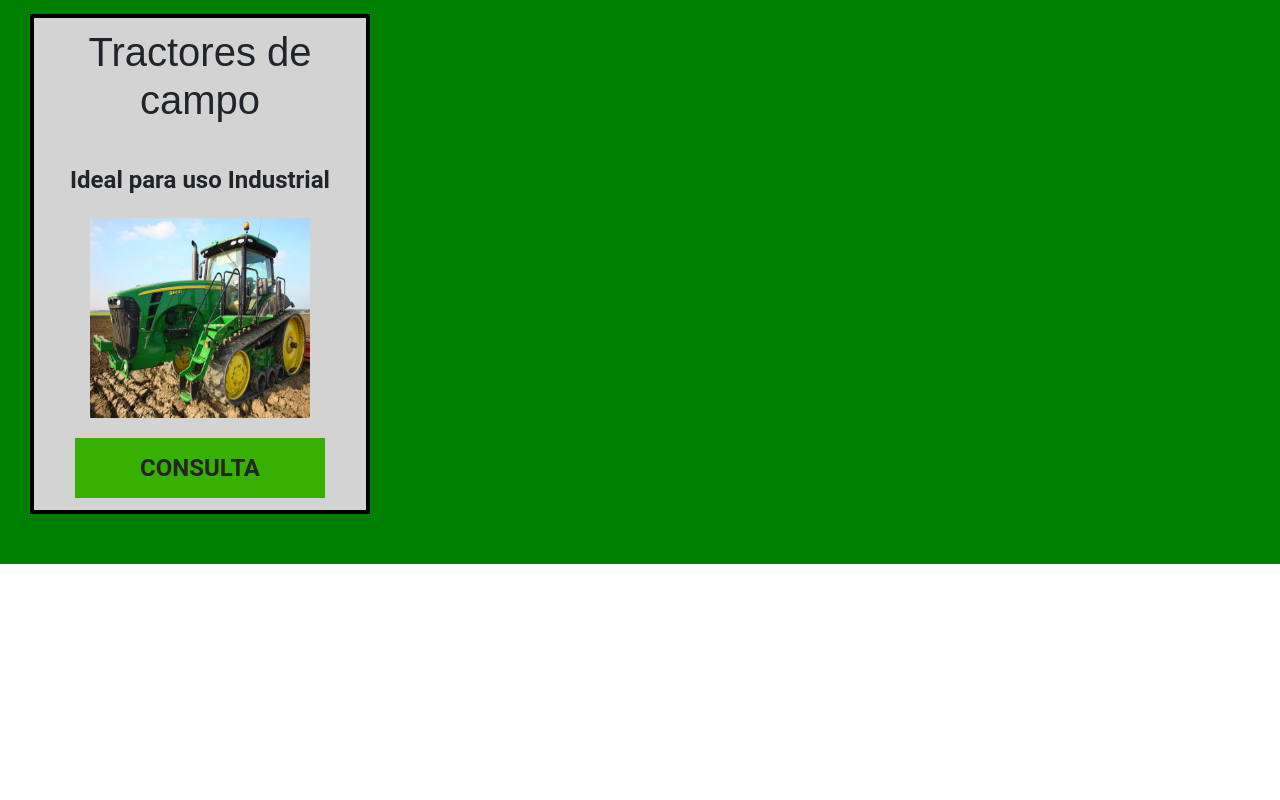
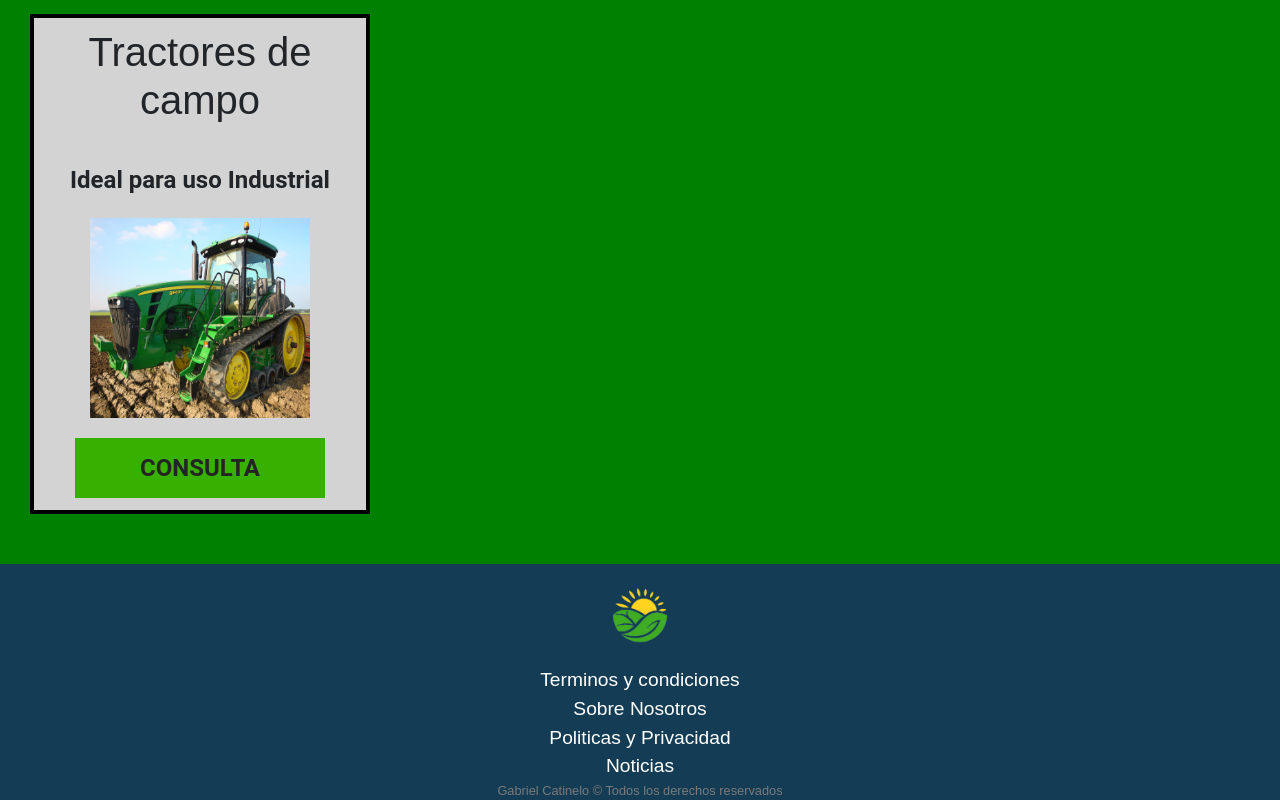
Before and after one commit to Catisito/Agro, a website: page pages/venta.html in a window 1280 px wide. Shown: the part 946-1746 px from the top of the page. Before the commit the page ends 1510 px from the top, so only its background shows below. Drawn offline with nearby package versions, Linux system fonts and the light colour scheme; a web font is replaced by a local one.

Commit message:
se agregaron los footer en cada html

```diff
--- a/pages/venta.html
+++ b/pages/venta.html
@@ -102,6 +102,14 @@
                 </div>
             </article>
         </main>
+        <footer class="footer">
+          <img src="../img/agricultura.png" alt="">
+          <a href="#"><span class="footer__span">Terminos y condiciones</span></a>
+          <a href="#"><span class="footer__span">Sobre Nosotros</span></a>
+          <a href="#"><span class="footer__span">Politicas y Privacidad</span></a>
+          <a href="#"><span class="footer__span">Noticias</span></a>
+          <span class="footer__derechos">Gabriel Catinelo © Todos los derechos reservados</span>
+        </footer>
     </section>
     <script
       src="https://kit.fontawesome.com/0fa22c7f15.js"
```
Also changed, not shown: index.html (+1 -1 lines), pages/atencion-al-cliente.html (+8 -0 lines), pages/el-ambiente.html (+8 -0 lines), pages/nuestras-oficinas.html (+8 -0 lines).
